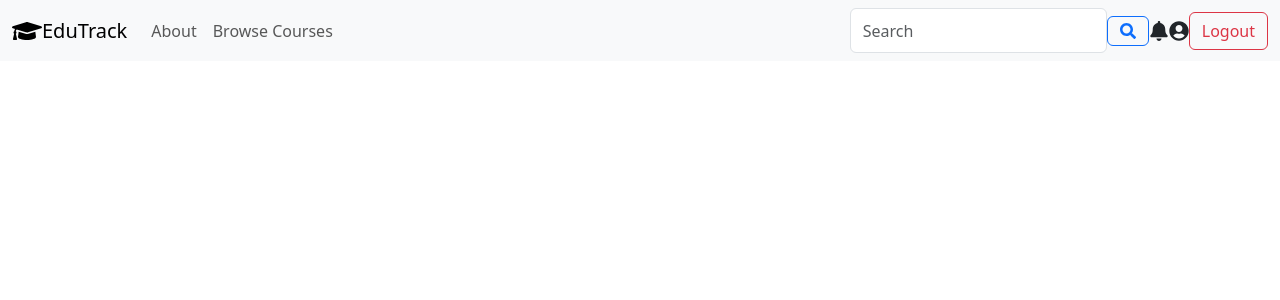
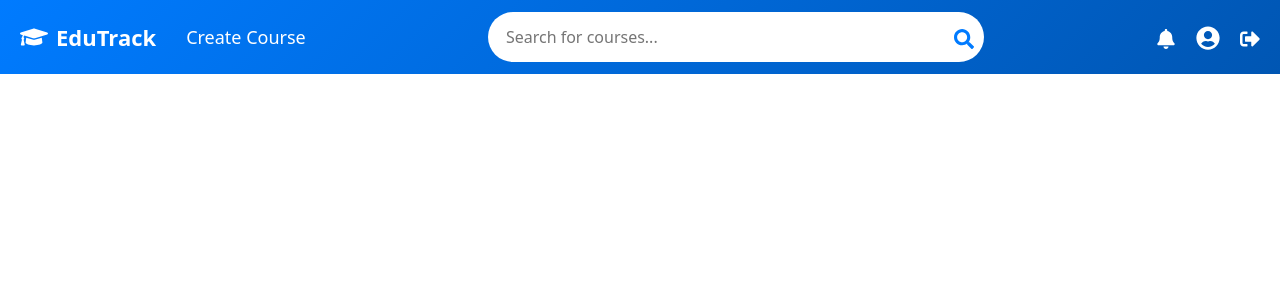
Before and after one commit to Sriramchannamsetty/EduTrack, a React (Vite) app in the folder frontend/: page /navbar in a window 1280 px wide. Shown: the top 300 px of the page. Built offline with nearby package versions, Linux system fonts and the light colour scheme.

Commit message:
sidebar navbar

```diff
--- a/frontend/package.json
+++ b/frontend/package.json
@@ -13,6 +13,8 @@
     "axios": "^1.7.9",
     "bootstrap": "^5.3.3",
     "bootstrap-icons": "^1.11.3",
+    "framer-motion": "^12.4.1",
+    "lucide-react": "^0.475.0",
     "react": "^18.3.1",
     "react-bootstrap": "^2.10.9",
     "react-dom": "^18.3.1",
--- a/frontend/src/App.jsx
+++ b/frontend/src/App.jsx
@@ -3,6 +3,7 @@
 import AuthForm from "./components/AuthForm";
 import Home from "./components/home";
 import Navbar from "./components/Navbar";
+import Sidebar from "./components/Sidebar";
 import "bootstrap/dist/css/bootstrap.min.css";
 const App = () => {
   const user={role:"teacher"}
@@ -13,7 +14,8 @@
         <Routes>
           {/* <Route path="/" element={} />*/}
           <Route path="/home" element={< Home/>} />
-          <Route path="/navbar" element={< Navbar user/>} />
+          <Route path="/navbar" element={< Navbar user={user}/>} />
+          <Route path="/sidebar" element={< Sidebar />} />
           {/*<Route path="/courses" element={} />
           <Route path="/assignments" element={} />
           <Route path="/schedule" element={} />
--- a/frontend/src/components/Navbar.css
+++ b/frontend/src/components/Navbar.css
@@ -1,48 +1,169 @@
-/* Customizing Navbar Components */
+/* General Navbar Styling */
 .navbar {
-    background-color: #f8f9fa;
-    padding: 1rem;
+  display: flex;
+  align-items: center;
+  justify-content: space-between;
+  background: linear-gradient(135deg, #007bff, #0056b3);
+  padding: 12px 20px;
+  color: white;
+  position: fixed;
+  width: 100%;
+  top: 0;
+  z-index: 1000;
 }
 
-  .navbar-brand {
-    font-size: 1.5rem;
+/* Left Section - Logo & Course Link */
+.left-section {
+  display: flex;
+  align-items: center;
+  gap: 20px;
+}
+
+.logo {
+  display: flex;
+  align-items: center;
+  font-size: 22px;
   font-weight: bold;
-    color: #007bff;
+  color: white;
+  text-decoration: none;
+}
+
+.logo .icon {
+  margin-right: 8px;
+}
+
+.nav-link {
+  color: white;
+  text-decoration: none;
+  font-size: 18px;
+  font-weight: 500;
+  transition: 0.3s;
+}
+
+.nav-link:hover {
+  color: #ffcc00;
+}
+
+/* Search Box - Centered */
+.search-container {
+  display: flex;
+  align-items: center;
+  background: white;
+  border-radius: 30px;
+  padding: 5px 10px;
+  width: 40%;
+  min-width: 250px;
 }
 
 .search-box {
-    width: 200px; /* Adjust as needed */
+  width: 100%;
+  padding: 8px;
+  border: none;
+  outline: none;
+  border-radius: 20px;
+  font-size: 16px;
+}
+
+.search-icon {
+  color: #007bff;
+  cursor: pointer;
+}
+
+/* Right Icons */
+.nav-icons {
+  display: flex;
+  gap: 20px;
+  align-items: center;
+}
+
+.nav-icons .icon-box {
+  cursor: pointer;
+  transition: transform 0.3s;
+}
+
+.nav-icons .icon-box:hover {
+  transform: scale(1.1);
+}
+
+/* Signup & Login Buttons */
+.auth-buttons {
+  display: flex;
+  gap: 10px;
+}
+
+.signup-btn, .login-btn {
+  background: white;
+  color: #007bff;
+  padding: 8px 14px;
+  border-radius: 5px;
+  text-decoration: none;
+  font-weight: bold;
+  transition: 0.3s;
+}
+
+.signup-btn:hover, .login-btn:hover {
+  background: #ffcc00;
+  color: black;
+}
+
+/* Mobile Menu Button */
+.menu-btn {
+  background: transparent;
+  border: none;
+  color: white;
+  display: none;
+}
+
+/* Mobile Dropdown Menu */
+.mobile-menu {
+  position: absolute;
+  top: 60px;
+  right: 10px;
+  background: white;
+  color: black;
+  border-radius: 8px;
+  box-shadow: 0 4px 10px rgba(0, 0, 0, 0.2);
+  display: flex;
+  flex-direction: column;
+  padding: 10px;
+}
+
+.mobile-menu a, .logout-btn {
+  padding: 8px;
+  text-decoration: none;
+  color: #007bff;
+  font-weight: 500;
+}
+
+.logout-btn {
+  background: none;
+  border: none;
+  cursor: pointer;
+  text-align: left;
+  font-size: 16px;
+}
+
+.logout-btn:hover {
+  color: red;
+}
+
+/* Responsive Design */
+@media (max-width: 900px) {
+  .search-container {
+      width: 60%;
+  }
 }
 
 @media (max-width: 768px) {
-    .search-box {
-      width: 150px; /* Shrink search box on smaller screens */
+  .search-container {
+      width: 80%;
   }
-    .navbar .ml-3 {
-      margin-left: 0.5rem; /* Reduce margin in smaller screens for better spacing */
+
+  .nav-icons {
+      display: none;
+  }
+
+  .menu-btn {
+      display: block;
   }
 }
-
-  .d-flex {
-    display: flex;
-  }
-
-  .align-items-center {
-    align-items: center;
-  }
-
-  .mr-2 {
-    margin-right: 0.5rem;
-  }
-
-  .ml-3 {
-    margin-left: 1rem;
-  }
-
-  .mr-3 {
-    margin-right: 1rem;
-  }
-
-  .search-box {
-    margin-right: 0.5rem; /* Close search box to the icon */
-  }
--- a/frontend/src/components/Navbar.jsx
+++ b/frontend/src/components/Navbar.jsx
@@ -1,80 +1,106 @@
 import React, { useState } from "react";
-import { Navbar, Nav, Container, Form, FormControl, Button } from "react-bootstrap";
 import { Link } from "react-router-dom";
-import { FaSearch, FaBell, FaUserCircle } from "react-icons/fa"; // React Icons for search, bell, user
-import { FaGraduationCap } from "react-icons/fa"; // Education Icon
+import { motion } from "framer-motion";
+import { FaSearch, FaBell, FaUserCircle, FaGraduationCap, FaSignOutAlt } from "react-icons/fa";
+import { Menu } from "lucide-react";
+import "./Navbar.css"
+const Navbar = ({ user }) => {
+    const [menuOpen, setMenuOpen] = useState(false);
+    const [search, setSearch] = useState("");
 
-const NavbarComponent = ({ user }) => {
-  const [search, setSearch] = useState(""); // State for the search box
-  const [isNavOpen, setIsNavOpen] = useState(false); // State to manage mobile nav toggle
+    return (
+        <motion.nav
+            initial={{ y: -50, opacity: 0 }}
+            animate={{ y: 0, opacity: 1 }}
+            transition={{ duration: 0.5 }}
+            className="navbar"
+        >
+            {/* Left Section - Logo & Course Link */}
+            <div className="left-section">
+                <Link to="/" className="logo">
+                    <FaGraduationCap size={28} className="icon" />
+                    <span>EduTrack</span>
+                </Link>
 
-  const handleSearchChange = (e) => {
-    setSearch(e.target.value);
-  };
+                {user ? (
+                    <Link to={user.role == "teacher" ? "/create-course" : "/browse-courses"} className="nav-link">
+                        {user.role == "teacher" ? "Create Course" : "Browse Courses"}
+                    </Link>
+                ) : null}
+            </div>
 
-  return (
-    <Navbar expand="lg" bg="light" variant="light" className="navbar">
-      <Container fluid>
-        {/* Logo Section */}
-        <Navbar.Brand as={Link} to="/" className="d-flex align-items-center">
-          <FaGraduationCap size={30} className="mr-2" /> EduTrack
-        </Navbar.Brand>
+            {/* Search Box Centered */}
+            <div className="search-container">
+                <input
+                    type="text"
+                    placeholder="Search for courses..."
+                    value={search}
+                    onChange={(e) => setSearch(e.target.value)}
+                    className="search-box"
+                />
+                <motion.div whileHover={{ scale: 1.1 }} className="search-icon">
+                    <FaSearch size={20} />
+                </motion.div>
+            </div>
 
-        {/* Hamburger Toggle Button */}
-        <Navbar.Toggle aria-controls="navbar-nav" onClick={() => setIsNavOpen(!isNavOpen)} />
+            {/* Right Side Icons */}
+            <div className="nav-icons">
+                <motion.div whileHover={{ scale: 1.1 }} className="icon-box">
+                    <FaBell size={20} />
+                </motion.div>
 
-        {/* Navbar Links */}
-        <Navbar.Collapse id="navbar-nav" className={`justify-content-between ${isNavOpen ? "show" : ""}`}>
-          {/* Left Links */}
-          <Nav className="mr-auto">
-            <Nav.Link as={Link} to="/about">About</Nav.Link>
-            {user?.role === "teacher" ? (
-              <Nav.Link as={Link} to="/create-course">Create Course</Nav.Link>
-            ) : (
-              <Nav.Link as={Link} to="/browse-courses">Browse Courses</Nav.Link>
+                {user ? (
+                    <>
+                        <motion.div whileHover={{ scale: 1.1 }} className="icon-box">
+                            <FaUserCircle size={24} />
+                        </motion.div>
+                        <motion.div whileHover={{ scale: 1.1 }} className="icon-box">
+                            <FaSignOutAlt size={20} />
+                        </motion.div>
+                    </>
+                ) : (
+                    <div className="auth-buttons">
+                        <Link to="/signup" className="signup-btn">Signup</Link>
+                        <Link to="/login" className="login-btn">Login</Link>
+                    </div>
+                )}
+            </div>
+
+            {/* Mobile Menu Button */}
+            <motion.button
+                className="menu-btn"
+                onClick={() => setMenuOpen(!menuOpen)}
+                whileTap={{ scale: 0.9 }}
+            >
+                <Menu size={25} />
+            </motion.button>
+
+            {/* Mobile Dropdown Menu */}
+            {menuOpen && (
+                <motion.div
+                    initial={{ y: -20, opacity: 0 }}
+                    animate={{ y: 0, opacity: 1 }}
+                    transition={{ duration: 0.3 }}
+                    className="mobile-menu"
+                >
+                    {user ? (
+                        <>
+                            <Link to={user.role === "teacher" ? "/create-course" : "/browse-courses"}>
+                                {user.role === "teacher" ? "Create Course" : "Browse Courses"}
+                            </Link>
+                            <Link to="/profile">Profile</Link>
+                            <button className="logout-btn">Logout</button>
+                        </>
+                    ) : (
+                        <>
+                            <Link to="/signup" className="signup-btn">Signup</Link>
+                            <Link to="/login" className="login-btn">Login</Link>
+                        </>
+                    )}
+                </motion.div>
             )}
-          </Nav>
-
-          {/* Right Side: Search Box and Icons */}
-          <Nav className="d-flex align-items-center">
-            {/* Search Box and Icon */}
-            <Form inline className="d-flex align-items-center">
-              <FormControl
-                type="text"
-                placeholder="Search"
-                value={search}
-                onChange={handleSearchChange}
-                className="search-box mr-2"
-              />
-              <Button variant="outline-primary" className="d-flex align-items-center">
-                <FaSearch />
-              </Button>
-            </Form>
-
-            {/* Notifications and Profile Icons */}
-            <div className="ml-3 d-flex align-items-center">
-              <FaBell size={20} className="mr-3" />
-              {user ? (
-                <div className="d-flex align-items-center">
-                  <FaUserCircle size={20} className="mr-2" />
-                  <Button variant="outline-danger" >Logout</Button>
-                </div>
-              ) : (
-                <div className="d-flex align-items-center">
-                  <Link to="/login">
-                    <Button variant="outline-primary">Login</Button>
-                  </Link>
-                  <Link to="/signup">
-                    <Button variant="outline-secondary" className="ml-2">Signup</Button>
-                  </Link>
-                </div>
-              )}
-            </div>
-          </Nav>
-        </Navbar.Collapse>
-      </Container>
-    </Navbar>
-  );
+        </motion.nav>
+    );
 };
 
-export default NavbarComponent;
+export default Navbar;
--- /dev/null
+++ b/frontend/src/components/sidebar.css
@@ -0,0 +1,29 @@
+.sidebar {
+    background: linear-gradient(135deg, #007bff, #0056b3);
+    color: white;
+    transition: width 0.3s ease-in-out;
+}
+
+.nav-link {
+    font-size: 18px;
+    display: flex;
+    align-items: center;
+    padding: 10px;
+    text-decoration: none;
+}
+
+.nav-link:hover {
+    background: rgba(255, 255, 255, 0.2);
+    border-radius: 5px;
+}
+
+.toggle-btn {
+    display: flex;
+    justify-content: center;
+    align-items: center;
+    width: 40px;
+    height: 40px;
+    border-radius: 50%;
+    background: white;
+    color: #007bff;
+}
```
Also changed, not shown: frontend/src/components/Sidebar.jsx (+53 -48 lines), 1 other file (tests, documents, lock files or other folders). Lines whose indentation alone changed are shown as unchanged.
